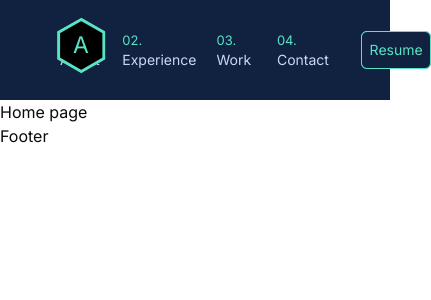
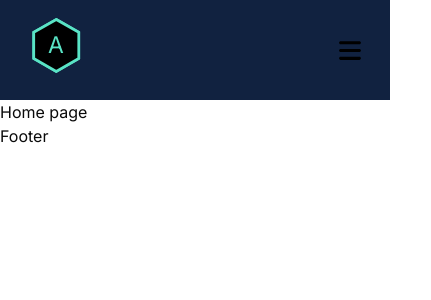
Before and after one commit to nguyenquanghuy1999/portfolio, a React (Vite) app: page / in a window 390 px wide. Shown: the top 300 px of the page, 431 px wide, since content can reach past the window. Built offline with nearby package versions, Linux system fonts and the light colour scheme.

Commit message:
feat(header): add responsive base

```diff
--- a/src/components/Header/Header.tsx
+++ b/src/components/Header/Header.tsx
@@ -1,14 +1,18 @@
+import { IconMenu } from "../Icons/IconMenu";
 import Logo from "./Logo";
 import Nav from "./Nav";
 import ResumeLink from "./ResumeLink";
 
 function Header() {
   return (
-    <div className="bg-surface flex h-25 items-center justify-between px-12.5">
+    <div className="bg-surface tablet:px-10 desktop:px-12.5 flex h-25 items-center justify-between px-6.25">
       <Logo />
-      <div className="flex items-center">
+      <div className="desktop:flex hidden">
         <Nav />
         <ResumeLink />
+      </div>
+      <div className="desktop:hidden block">
+        <IconMenu />
       </div>
     </div>
   );
--- /dev/null
+++ b/src/components/Icons/IconMenu.tsx
@@ -0,0 +1,18 @@
+export const IconMenu = () => {
+  return (
+    <svg
+      xmlns="http://www.w3.org/2000/svg"
+      viewBox="0 0 448 512"
+      width="30px"
+      height="25px"
+      fill="var(--color-brand)"
+    >
+      <path
+        d="M0 96C0 78.3 14.3 64 32 64l384 0c17.7 0 32 14.3 32 32s-14.3 32-32
+       32L32 128C14.3 128 0 113.7 0 96zM0 256c0-17.7 14.3-32 32-32l384 0c17.7 0 32 14.3 32
+        32s-14.3 32-32 32L32 288c-17.7 0-32-14.3-32-32zM448 416c0 17.7-14.3 32-32 32L32 448c-17.7
+         0-32-14.3-32-32s14.3-32 32-32l384 0c17.7 0 32 14.3 32 32z"
+      />
+    </svg>
+  );
+};
```
